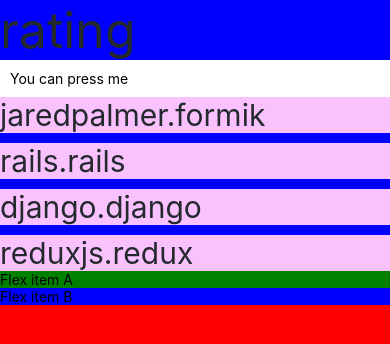
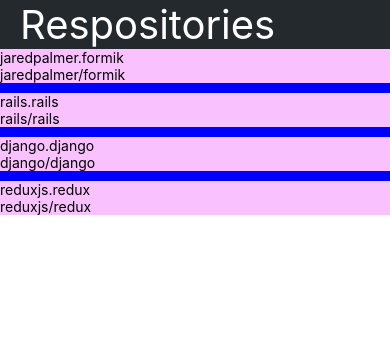
Before and after one commit to TuanDao-0110/React-Native, a React Native app in the folder rate-repository-app/: screen / in a window 390 px wide. Shown: the top 344 px of the page. Built offline with nearby package versions, Linux system fonts and the light colour scheme.

Commit message:
update readme on pressable

```diff
--- a/rate-repository-app/App.js
+++ b/rate-repository-app/App.js
@@ -1,7 +1,6 @@
-import { StatusBar } from 'expo-status-bar';
 import { View, StyleSheet, SafeAreaView, ScrollView } from 'react-native';
 import Main from './components/Main';
-
+// import Constants from 'expo-constants';
 
 
 export default function App() {
@@ -19,8 +18,8 @@
 
 const styles = StyleSheet.create({
   container: {
-    backgroundColor: 'red',
-    flex: 1,
-    paddingTop: StatusBar.currentHeight,
+    backgroundColor: '#24292e',
+    // flex: 0,
+    // paddingTop: Constants.statusBarHeight,
   },
 });
--- a/rate-repository-app/components/Main.js
+++ b/rate-repository-app/components/Main.js
@@ -1,11 +1,7 @@
 import Constants from 'expo-constants';
 import { StyleSheet, View } from 'react-native';
-import PressableText from './PressableText';
 import RepositoryList from './RepositoryList';
-import Text from '../theme/Text';
-import FlexboxExample from './FlexBoxExample';
-
-
+import AppBar from './NavBar';
 
 const styles = StyleSheet.create({
     container: {
@@ -14,17 +10,13 @@
         flexShrink: 1,
         marginTop: Constants.statusBarHeight,
     },
-    text: {
-        fontSize: 50
-    }
+
 });
 const Main = () => {
     return (
         <View style={styles.container}>
-            <Text style={styles.text}>rating</Text>
-            <PressableText />
+            <AppBar />
             <RepositoryList />
-            <FlexboxExample/>
         </View>
 
     );
--- /dev/null
+++ b/rate-repository-app/components/NavBar.js
@@ -0,0 +1,24 @@
+import { View, StyleSheet, Text } from 'react-native';
+
+
+const styles = StyleSheet.create({
+    container: {
+        backgroundColor: '#24292e',
+    },
+    header1: {
+        alignContent:'center',
+        color: '#fff',
+        fontSize: 40,
+        justifyContent: 'center',
+        paddingLeft: 20,
+
+    }
+});
+
+const AppBar = () => {
+    return <View style={styles.container}>
+        <Text style={styles.header1}>Respositories</Text>
+    </View>;
+};
+
+export default AppBar;
--- a/rate-repository-app/components/RepositoryItem.js
+++ b/rate-repository-app/components/RepositoryItem.js
@@ -1,10 +1,11 @@
 /* eslint-disable react/prop-types */
 
-import { Text, StyleSheet } from 'react-native';
+import { Text, StyleSheet,  Pressable } from 'react-native';
 import Constants from 'expo-constants';
 
 
 const RepositoryItem = ({ data, onPress, backgroundColor, textColor }) => {
+  const { id, fullName } = data
   const styles = StyleSheet.create({
     item: {
       backgroundColor: backgroundColor,
@@ -15,9 +16,15 @@
   });
 
   return (
-    <Text onPress={onPress} style={styles.item} >
-      {data.id}
-    </Text>
+    <Pressable onPress={onPress} style={styles.item}>
+      <Text  >
+        {id}
+      </Text>
+      <Text >
+
+        {fullName}
+      </Text>
+    </Pressable>
   );
 };
 
```
Also changed, not shown: 1 other file (tests, documents, lock files or other folders).
